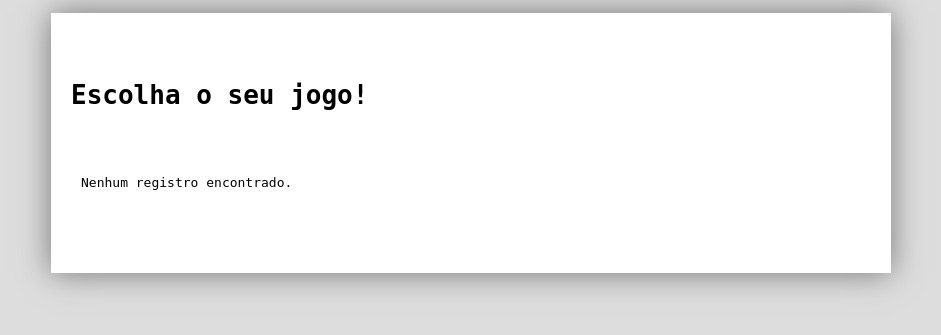
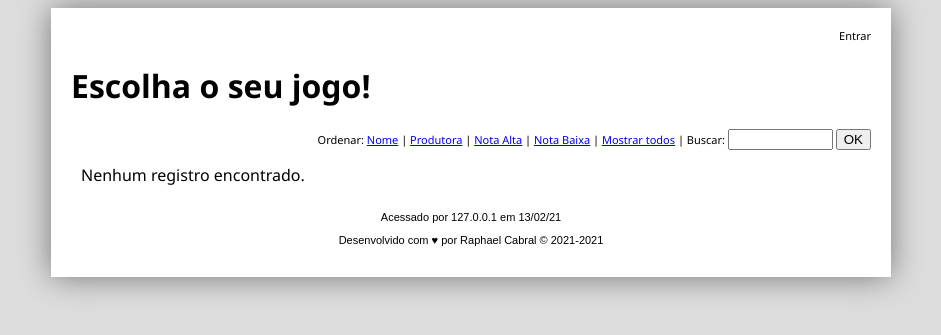
Before and after one commit to brcmesquita/Cursos-Estudonauta, a PHP site: page / in a window 1280 px wide. Shown: the top 335 px of the page, without its empty margins (169-1110 px from the left). Run offline with PHP 8.4, Linux system fonts and the light colour scheme; data that the repository does not hold is empty.

Commit message:
mod01UltimaAula

```diff
--- a/detalhes.php
+++ b/detalhes.php
@@ -40,5 +40,8 @@
       </table>
       <a href='index.php'><img src="icones/icoback.png" /></a>
   </div>
+
+  <?php include_once "rodape.php"; ?>
+
 </body>
 </html>
--- a/estilos/estilo.css
+++ b/estilos/estilo.css
@@ -54,3 +54,19 @@ img.mini {
 img.full {
   height: 400px;
 }
+
+header {
+  font-size: 11px;
+  text-align: right;
+}
+
+footer {
+  text-align: center;
+  font-family: Arial, Helvetica, sans-serif;
+  font-size: 11px;
+}
+
+form#busca {
+  font-size: 11px;
+  text-align: right;
+}
--- a/includes/banco.php
+++ b/includes/banco.php
@@ -1,4 +1,4 @@
-<pre><?php
+<?php
 
 $banco = new mysqli("localhost", "root", "", "bd_games");
 
--- a/index.php
+++ b/index.php
@@ -10,22 +10,94 @@
 <body>
 
   <?php
+    // Aqui são os imports
     require_once "includes/banco.php";
     require_once "includes/funcoes.php";
+
+    // Aqui é uma condição, onde, ele vai capturar a ordenação que o
+    // usuário colocou. Caso ele não coloque nada, a ordenação default
+    // será por nome
+    $ordem = $_GET['o'] ?? "n";
+
+    // Agora nós implementamos a barra de busca com o seguinte código
+    // Se o visitante não digitar nada, a busca é vazia
+    $chave = $_GET['c'] ?? "";
   ?>
 
 <div id="corpo">
+
+  <?php
+    // Aqui nós iremos importar o topo (cabeçalho da página)
+    // Com este include, ele pega este arquivo e adiciona ao topo
+    // Para que ele apareça no topo, basta inserir este import
+    // como primeiro na página
+    include_once "topo.php";
+  ?>
+
+  <!-- Título da página -->
   <h1>Escolha o seu jogo!</h1>
+
+  <!-- Opções de ordenação, e caixa de busca -->
+  <form method="get" id="busca" action="index.php">
+    Ordenar:
+    <a href="index.php?o=n">Nome</a> |
+    <a href="index.php?o=p">Produtora</a> |
+    <a href="index.php?o=na">Nota Alta</a> |
+    <a href="index.php?o=nb">Nota Baixa</a> |
+    <a href="index.php">Mostrar todos</a> |
+    Buscar: <input type='text' name='c' size='10' maxlength='40' /> <input type="submit" value='OK' />
+  </form>
+
+  <!-- Tabela de itens -->
   <table class="listagem">
+
   <?php
-    $q = "SELECT j.id, j.nome, g.genero, p.produtora, j.capa FROM jogos j JOIN generos g ON j.genero = g.id JOIN produtoras p ON j.produtora = p.id";
+    // Aqui nós criamos uma variável que recebe uma string, com o comando SELECT
+    // para o Banco de Dados.
+    $q = "SELECT j.id, j.nome, g.genero, p.produtora, j.capa FROM jogos j JOIN generos g ON j.genero = g.id JOIN produtoras p ON j.produtora = p.id ";
+
+    // Agora vamos implementar um teste para ver se a busca na barra de busca não vem vazia
+    if (!empty($chave)) {
+      // para fazer uma busca no banco, nós usamos o Like e com o item
+      // a ser buscado entre %% (porcentagem)
+      // Pode ser utilizado uma variável, ou uma string.
+      $q .= "WHERE j.nome like '%$chave%' OR p.produtora like '%$chave%' OR g.genero like '%$chave%' ";
+    }
+
+    // Aqui nós criamos um Switch, para que o usuário possa fazer a ordenação
+    // da lista de jogos por: Nome, Produtora, Nota Alta, Nota Baixa.
+    // Caso o usuário não ordene, a ordenação será por Nome por default.
+    switch ($ordem) {
+      case "p":
+        $q .= "ORDER BY p.produtora";
+        break;
+
+      case "na":
+        $q .= "ORDER BY j.nota DESC";
+        break;
+
+      case "nb":
+        $q .= "ORDER BY j.nota ASC";
+        break;
+
+      default:
+        $q .= "ORDER BY j.nome";
+        break;
+    }
+
+    // Aqui nós criamos uma variável chamada $busca para receber os dados da query.
+    // Essa variável busca está recebendo um SELECT diretamente do banco.
     $busca = $banco->query($q);
+    // Aqui nós fazemos uma verificação, para caso dê algum erro na Query.
     if (!$busca) {
       echo "<p>Erro na busca por jogos.</p>";
     } else {
       if ($busca->num_rows == 0) {
         echo "<tr><td>Nenhum registro encontrado.</td></tr>";
       } else {
+        // Aqui nós criamos um Objeto chamado $reg, para receber os registros do banco
+        // Para acessar o objeto e recuperar os seus dados, basta chamar o objeto, seguido do item
+        // Exemplo: $reg->nome ou $reg->capa ou $reg->nota
         while ($reg = $busca->fetch_object()){
           $t = thumb($reg->capa);
           echo "<tr><td><img src='$t' class='mini'/>";
@@ -40,7 +112,10 @@
 
   </table>
 
-  <?php $banco->close(); ?>
+  <!-- Aqui nós importamos o rodapé da página que está em um outro arquivo PHP
+  Para que ele apareça no final da página, nós colocamos este import por último,
+  antes de fecharmos a Tag Body -->
+  <?php include_once "rodape.php"; ?>
 
 </div>
 </body>
--- /dev/null
+++ b/rodape.php
@@ -0,0 +1,11 @@
+<?php
+
+    echo "<footer>";
+    echo "<p>Acessado por " . $_SERVER['REMOTE_ADDR'];
+    echo " em " . date('d/m/y') . "</p>";
+    echo "<p>Desenvolvido com ♥ por Raphael Cabral © 2021-" . date('Y') . "</p>";
+
+
+
+
+    $banco->close();
--- /dev/null
+++ b/topo.php
@@ -0,0 +1,5 @@
+<?php
+
+  echo "<header>";
+  echo "Entrar";
+  echo "</header>";
```
